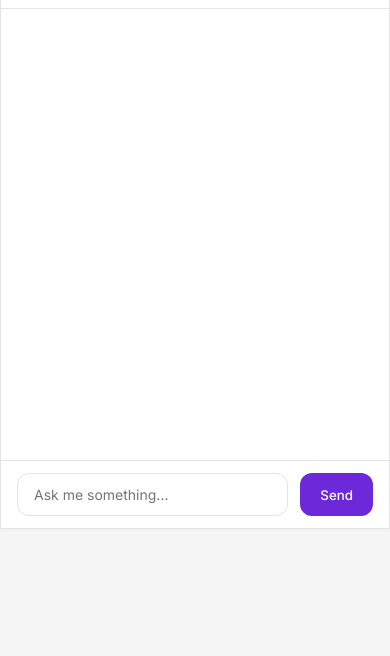
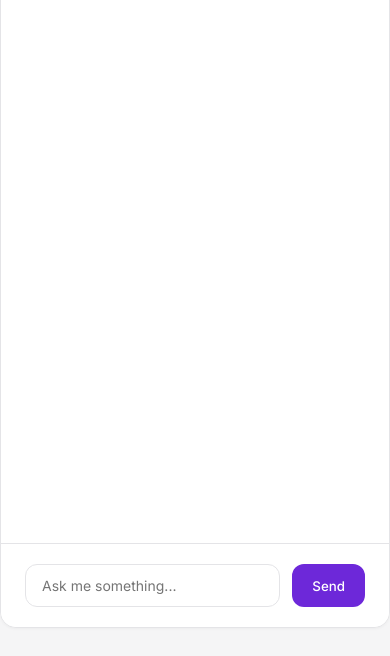
Before and after one commit to raselshikdar/Deepseek-Chatbot, a website: page public/index.html in a window 390 px wide. Shown: the part 188-844 px from the top of the page. Drawn offline with Linux system fonts and the light colour scheme.

Commit message:
Update index.html

```diff
--- a/public/index.html
+++ b/public/index.html
@@ -24,7 +24,7 @@
         .chat-container {
             width: 100%;
             max-width: 800px;
-            height: 75vh;  /* Reduced height */
+            height: calc(100vh - 60px); /* Adjust for height to fit in the visible screen */
             background: #ffffff;
             border-radius: 16px;
             box-shadow: 0 1px 3px rgba(0, 0, 0, 0.04);
@@ -63,11 +63,11 @@
 
         .chat-box {
             flex: 1;
-            padding: 16px;  /* Reduced padding */
+            padding: 24px;
             overflow-y: auto;
             display: flex;
             flex-direction: column;
-            gap: 16px;  /* Reduced gap between messages */
+            gap: 24px;
             background: #ffffff;
         }
 
@@ -96,7 +96,7 @@
         }
 
         .input-container {
-            padding: 16px 24px;  /* Reduced padding */
+            padding: 20px 24px;
             background: #ffffff;
             border-top: 1px solid #e4e4e7;
             display: flex;
@@ -147,8 +147,7 @@
 
         @media (max-width: 768px) {
             .chat-container {
-                height: 70vh;  /* Further reduced height on mobile */
-                border-radius: 0;
+                height: calc(100vh - 56px); /* Adjust for mobile header height */
             }
 
             .chat-header {
@@ -157,7 +156,6 @@
 
             .chat-box {
                 padding: 16px;
-                gap: 12px;  /* Further reduced gap */
             }
 
             .message {
@@ -167,10 +165,6 @@
 
             input {
                 font-size: 14px;
-            }
-
-            .input-container {
-                padding: 12px 16px;  /* Reduced padding for input container */
             }
         }
     </style>
```
